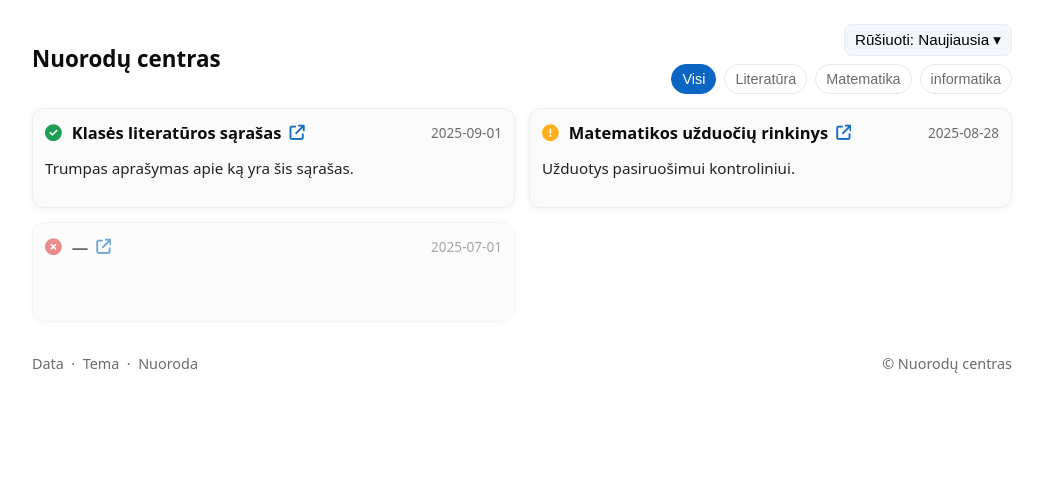
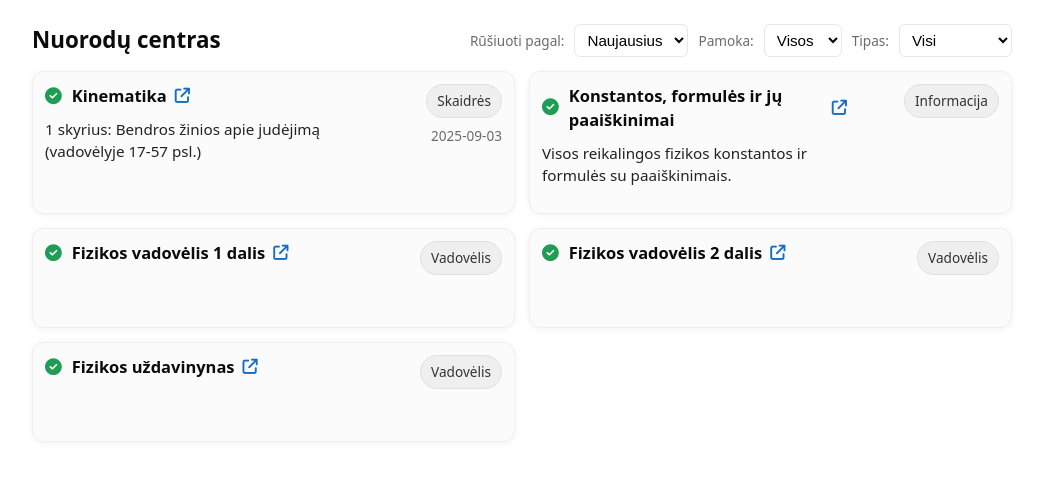
Before and after one commit to ale-ignas/jp2, a plain HTML site: page index.html in a window 1280 px wide. Shown: the whole page, without its empty margins (118-1161 px from the left). Drawn offline with Linux system fonts and the light colour scheme.

Commit message:
Atnaujinta svetainÄ—

```diff
--- a/app.js
+++ b/app.js
@@ -1,13 +1,12 @@
 // app.js — dinaminis konstruotojas iš /data/content.json
-// Funkcijos: filtravimas pagal category, rūšiavimas pagal date, rodymas status icon prieš pavadinimą
-
 (async function(){
   const container = document.getElementById('links');
-  const tagList = document.getElementById('tagList');
-  const sortBtn = document.getElementById('sortBtn');
+  const sortSelect = document.getElementById('sortSelect');
+  const categorySelect = document.getElementById('categorySelect');
+  const resourceSelect = document.getElementById('resourceSelect');
 
   let data = [];
-  let sortDesc = true; // default: naujausia pirmiau
+  let sortDesc = (sortSelect && sortSelect.value === 'desc');
 
   try {
     const resp = await fetch('data/content.json', {cache: "no-store"});
@@ -17,71 +16,100 @@
     console.warn('Klaida kraunant content.json — naudojami pavyzdiniai įrašai.', e);
     data = [
       {
-        "id":"1",
+        "id":"0",
         "date":"2025-09-01",
         "title":"Įvyko klaida",
-        "category":"sistema",
-        "description":"Patikrinti sistemą.",
+        "category":"klaida",
+        "description":"Atsiprašome už nepatogumus.",
         "url":"https://github.com/ale-ignas",
-        "status":"notstarted"
+        "status":"notstarted",
+        "resource":"pranešimas"
       }
     ];
   }
 
-  // padėsim visus įrašus į objektą data; pasiruošim žymas
-  const categories = Array.from(new Set(data.map(d => d.category).filter(Boolean)));
-  categories.forEach(cat => {
-    const b = document.createElement('button');
-    b.className = 'tag';
-    b.dataset.filter = cat;
-    b.textContent = cat;
-    b.addEventListener('click', onFilter);
-    tagList.appendChild(b);
-  });
+  // safety: ensure controls exist (in case index.html slightly different)
+  const ensureSelect = (id, defaultVal) => {
+    const el = document.getElementById(id);
+    if(!el){
+      const s = document.createElement('select');
+      s.id = id;
+      s.innerHTML = `<option value="${defaultVal}">visi</option>`;
+      return s;
+    }
+    return el;
+  };
 
-  // event: sort toggle
-  sortBtn.addEventListener('click', () => {
-    sortDesc = !sortDesc;
-    sortBtn.textContent = sortDesc ? 'Rūšiuoti: Naujiausia ▾' : 'Rūšiuoti: Seniausia ▴';
+  const sortEl = ensureSelect('sortSelect','desc');
+  const catEl = ensureSelect('categorySelect','all');
+  const resEl = ensureSelect('resourceSelect','all');
+
+  // populate filters
+  function populateFilters(dataset){
+    const cats = Array.from(new Set(dataset.map(d => d.category).filter(Boolean))).sort();
+    const ress = Array.from(new Set(dataset.map(d => d.resource).filter(Boolean))).sort();
+
+    // categories
+    if(catEl){
+      catEl.innerHTML = '<option value="all">Visos</option>';
+      cats.forEach(c => {
+        const opt = document.createElement('option'); opt.value = c; opt.textContent = c; catEl.appendChild(opt);
+      });
+    }
+
+    // resources
+    if(resEl){
+      resEl.innerHTML = '<option value="all">Visi</option>';
+      ress.forEach(r => {
+        const opt = document.createElement('option'); opt.value = r; opt.textContent = r; resEl.appendChild(opt);
+      });
+    }
+  }
+
+  populateFilters(data);
+
+  // listeners
+  if(sortEl) sortEl.addEventListener('change', () => {
+    sortDesc = (sortEl.value === 'desc');
     renderCurrent();
   });
+  if(catEl) catEl.addEventListener('change', renderCurrent);
+  if(resEl) resEl.addEventListener('change', renderCurrent);
 
-  // pagrindinis render
   function render(list){
     container.innerHTML = '';
     if(list.length === 0){
-      container.innerHTML = '<p>Nėra įrašų.</p>';
+      container.innerHTML = '<p>Nerasta įrašų pagal pasirinktus filtrus.</p>';
       return;
     }
+
     for(const item of list){
       const article = document.createElement('article');
       article.className = 'card';
-      if(!item.title) article.classList.add('empty');
 
-      // header line: title (left) / date (right)
-      const headerLine = document.createElement('div');
-      headerLine.className = 'header-line';
+      const row = document.createElement('div');
+      row.className = 'card-row';
 
-      const titleWrap = document.createElement('div');
-      titleWrap.className = 'title-wrap';
+      // LEFT: main content (title + desc)
+      const contentCol = document.createElement('div');
+      contentCol.className = 'content-col';
 
-      // status icon element
+      const titleRow = document.createElement('div');
+      titleRow.className = 'title-row';
+
+      // status icon
       const statusIcon = document.createElement('i');
-      statusIcon.classList.add('status'); // common class
-      // map status to FontAwesome class + status class
+      statusIcon.classList.add('status');
       const st = (item.status||'notstarted').toString().toLowerCase();
       if(st === 'done' || st === 'ready' || st === 'paruosta'){
         statusIcon.classList.add('fa-solid','fa-circle-check','done');
-        statusIcon.classList.add('done');
       } else if(st === 'inprogress' || st === 'started' || st === 'pradeta'){
         statusIcon.classList.add('fa-solid','fa-circle-exclamation','inprogress');
       } else {
-        // default not started
         statusIcon.classList.add('fa-solid','fa-circle-xmark','notstarted');
       }
       statusIcon.setAttribute('aria-hidden','true');
 
-      // title link (clickable) with arrow icon
       const a = document.createElement('a');
       a.className = 'title-link';
       a.href = item.url || '#';
@@ -89,62 +117,63 @@
       a.rel = 'noopener noreferrer';
       a.innerHTML = escapeHtml(item.title || '—') + ' <i class="fa-solid fa-arrow-up-right-from-square arrow" aria-hidden="true"></i>';
 
-      titleWrap.appendChild(statusIcon);
-      titleWrap.appendChild(a);
+      titleRow.appendChild(statusIcon);
+      titleRow.appendChild(a);
+      contentCol.appendChild(titleRow);
 
-      const meta = document.createElement('div');
-      meta.className = 'meta';
-      meta.textContent = item.date || '';
-
-      headerLine.appendChild(titleWrap);
-      headerLine.appendChild(meta);
-
-      article.appendChild(headerLine);
-
-      // description
       if(item.description){
         const p = document.createElement('p');
         p.className = 'desc';
         p.textContent = item.description;
-        article.appendChild(p);
+        contentCol.appendChild(p);
       }
 
+      // RIGHT: meta (resource pill + date), aligned right via CSS
+      const metaCol = document.createElement('div');
+      metaCol.className = 'meta-col';
+
+      if(item.resource){
+        const pill = document.createElement('div');
+        pill.className = 'resource-pill';
+        pill.textContent = item.resource;
+        metaCol.appendChild(pill);
+      }
+
+      const dateDiv = document.createElement('div');
+      dateDiv.className = 'date-small';
+      dateDiv.textContent = item.date || '';
+      metaCol.appendChild(dateDiv);
+
+      // append in correct order: left content first, then right meta
+      row.appendChild(contentCol);
+      row.appendChild(metaCol);
+
+      article.appendChild(row);
       container.appendChild(article);
     }
   }
 
-  // filter handler
-  function onFilter(e){
-    const f = e.currentTarget ? e.currentTarget.dataset.filter : e.target.dataset.filter;
-    tagList.querySelectorAll('.tag').forEach(t=>t.classList.remove('active'));
-    e.currentTarget.classList.add('active');
-    renderCurrent();
-  }
-
   function renderCurrent(){
-    // current active tag
-    const active = tagList.querySelector('.tag.active');
-    const filter = active ? active.dataset.filter : 'all';
+    const cat = (catEl && catEl.value) ? catEl.value : 'all';
+    const res = (resEl && resEl.value) ? resEl.value : 'all';
     let list = data.slice();
 
-    // sort by date
+    // filter
+    if(cat && cat !== 'all') list = list.filter(d => d.category === cat);
+    if(res && res !== 'all') list = list.filter(d => d.resource === res);
+
+    // sort
     list.sort((a,b) => {
       const da = a.date ? new Date(a.date).getTime() : 0;
       const db = b.date ? new Date(b.date).getTime() : 0;
       return sortDesc ? db - da : da - db;
     });
 
-    if(filter && filter !== 'all') list = list.filter(d => d.category === filter);
     render(list);
   }
 
-  // attach click for statically added 'visi' button
-  tagList.querySelectorAll('.tag').forEach(b => b.addEventListener('click', onFilter));
-
-  // initial render
   renderCurrent();
 
-  // util: saugus HTML escaping
   function escapeHtml(str){
     if(!str) return '';
     return String(str)
@@ -154,4 +183,5 @@
       .replace(/"/g, '&quot;')
       .replace(/'/g, '&#39;');
   }
+
 })();
--- a/data/content.json
+++ b/data/content.json
@@ -1,29 +1,52 @@
 [
   {
     "id": "1",
-    "date": "2025-09-01",
-    "title": "Klasės literatūros sąrašas",
-    "category": "Literatūra",
-    "description": "Trumpas aprašymas apie ką yra šis sąrašas.",
-    "url": "https://example.com/literatura",
-    "status": "done"
+    "date": "2025-09-03",
+    "title": "Kinematika",
+    "category": "Fizika",
+    "description": "1 skyrius: Bendros žinios apie judėjimą (vadovėlyje 17-57 psl.)",
+    "url": "https://docs.google.com/presentation/d/10pm-yAX-SFgox46iCLfCdDyeZrqfUHvm/edit?usp=sharing&ouid=114297476595424122020&rtpof=true&sd=true",
+    "status": "done",
+    "resource": "Skaidrės"
   },
-  {
+    {
     "id": "2",
-    "date": "2025-08-28",
-    "title": "Matematikos užduočių rinkinys",
-    "category": "Matematika",
-    "description": "Užduotys pasiruošimui kontroliniui.",
-    "url": "https://example.com/matematika",
-    "status": "inprogress"
+    "date": "",
+    "title": "Konstantos, formulės ir jų paaiškinimai",
+    "category": "Fizika",
+    "description": "Visos reikalingos fizikos konstantos ir formulės su paaiškinimais.",
+    "url": "https://drive.google.com/file/d/1GHG3lFIPsJFbxDsBBTyYJWwGm7B1iu-Y/view?usp=sharing",
+    "status": "done",
+    "resource": "Informacija"
   },
   {
     "id": "3",
-    "date": "2025-07-01",
-    "title": "",
-    "category": "informatika",
+    "date": "",
+    "title": "Fizikos vadovėlis 1 dalis",
+    "category": "Fizika",
     "description": "",
-    "url": "",
-    "status": "notstarted"
+    "url": "https://drive.google.com/file/d/1kvnnYxqSWcyPu06HpG6WH7gahcdhtedm/view?usp=sharing",
+    "status": "done",
+    "resource": "Vadovėlis"
+  },
+  {
+    "id": "4",
+    "date": "",
+    "title": "Fizikos vadovėlis 2 dalis",
+    "category": "Fizika",
+    "description": "",
+    "url": "https://drive.google.com/file/d/1q1ExQW1NIbIabpfslsRUrivvjx3PZ2ga/view?usp=sharing",
+    "status": "done",
+    "resource": "Vadovėlis"
+  },
+  {
+    "id": "5",
+    "date": "",
+    "title": "Fizikos uždavinynas",
+    "category": "Fizika",
+    "description": "",
+    "url": "https://drive.google.com/file/d/1IEWXGHjhOEuKYu8t3eKxojBoaiHE95Lt/view?usp=sharing",
+    "status": "done",
+    "resource": "Vadovėlis"
   }
 ]
--- a/index.html
+++ b/index.html
@@ -1,15 +1,19 @@
 <!doctype html>
 <html lang="lt">
+
 <head>
+
   <meta charset="utf-8" />
   <meta name="viewport" content="width=device-width,initial-scale=1" />
-  <title>Nuorodų centras — Nuorodos</title>
 
-  <!-- Font Awesome CDN (naudojame v6+ klasėms fa-solid) -->
-   <script src="https://kit.fontawesome.com/b20638a482.js" crossorigin="anonymous"></script>
+  <title>Nuorodų centras - JP2</title>
+
+  <link rel="stylesheet" href="https://cdnjs.cloudflare.com/ajax/libs/font-awesome/6.4.0/css/all.min.css" crossorigin="anonymous"/>
 
   <link rel="stylesheet" href="styles.css" />
+
 </head>
+
 <body>
   <main class="wrap">
     <header class="header">
@@ -17,13 +21,23 @@
         <h1 class="site-title">Nuorodų centras</h1>
 
         <div class="controls">
-          <div id="sortWrap">
-            <button id="sortBtn" class="sort-btn" aria-pressed="false">Rūšiuoti: Naujiausia ▾</button>
+          <div class="control-row">
+            <label for="sortSelect">Rūšiuoti pagal:</label>
+            <select id="sortSelect" aria-label="Rūšiuoti pagal datą">
+              <option value="desc">Naujausius</option>
+              <option value="asc">Seniausius</option>
+            </select>
+
+            <label for="categorySelect">Pamoka:</label>
+            <select id="categorySelect" aria-label="Filtruoti pagal pamoką">
+              <option value="all">Visos</option>
+            </select>
+
+            <label for="resourceSelect">Tipas:</label>
+            <select id="resourceSelect" aria-label="Filtruoti pagal tipą">
+              <option value="all">Visi</option>
+            </select>
           </div>
-          <nav class="tags" aria-label="Kategorijos" id="tagList">
-            <button class="tag active" data-filter="all">Visi</button>
-            <!-- kitos žymos užkraunamos iš data/content.json -->
-          </nav>
         </div>
       </div>
     </header>
@@ -34,12 +48,7 @@
       </noscript>
     </section>
 
-    <footer class="footer">
-      <p>Data &nbsp;&middot;&nbsp; Tema &nbsp;&middot;&nbsp; Nuoroda</p>
-      <p class="credits">© Nuorodų centras</p>
-    </footer>
   </main>
-
   <script src="app.js"></script>
 </body>
 </html>
--- a/styles.css
+++ b/styles.css
@@ -12,6 +12,8 @@
   --red: #d94040;
   --green: #1f9d55;
   --yellow: #ffb020;
+  --pill-bg: #efefef;
+  --pill-text: #333;
 }
 
 *{box-sizing:border-box}
@@ -25,61 +27,72 @@ body{
 .top-row{display:flex;justify-content:space-between;align-items:center;gap:12px}
 .site-title{margin:0;font-size:1.4rem}
 
-/* controls stack: sort button + tags */
+/* controls */
 .controls{display:flex;flex-direction:column;align-items:flex-end;gap:8px}
-.sort-btn{
-  background:#f3f6fb;border:1px solid #e6eef9;padding:6px 10px;border-radius:8px;cursor:pointer;font-size:0.95rem;
+.control-row{
+  display:flex;align-items:center;gap:10px;flex-wrap:wrap;
 }
-.sort-btn:focus{outline:none;box-shadow:var(--focus-outline)}
+.control-row label{font-size:0.85rem;color:var(--muted)}
+.control-row select{
+  padding:6px 8px;border-radius:6px;border:1px solid #e5e7eb;background:white;font-size:0.95rem;
+}
+.control-row select:focus{outline:none;box-shadow:var(--focus-outline)}
 
-.tags{display:flex;gap:8px;flex-wrap:wrap}
-.tag{
-  background:transparent;border:1px solid #e9e9e9;padding:6px 10px;border-radius:999px;cursor:pointer;
-  font-size:0.9rem;color:var(--muted)
-}
-.tag.active{background:var(--accent);color:white;border-color:var(--accent)}
-.tag:focus{outline:none;box-shadow:var(--focus-outline);border-radius:999px}
-
+/* list grid */
 .links{display:grid;grid-template-columns:repeat(auto-fill,minmax(320px,1fr));gap:var(--gap);margin-top:14px}
 .card{
   background:var(--card);border-radius:var(--radius);padding:12px;border:1px solid #efefef;box-shadow:var(--shadow);
-  display:flex;flex-direction:column;gap:8px;min-height:100px;
+  display:flex;flex-direction:column;gap:10px;min-height:100px;
 }
-.header-line{display:flex;align-items:center;justify-content:space-between;gap:8px}
-.title-wrap{display:flex;align-items:center;gap:10px;min-width:0}
 
-/* status icon */
+/* Layout inside card:
+   left column = main content (title + desc)
+   right column = meta (type pill + date)
+*/
+.card-row{
+  display:grid;
+  grid-template-columns: 1fr 140px;
+  gap:12px;
+  align-items:start;
+}
+
+/* right meta column (align to right) */
+.meta-col{
+  display:flex;
+  flex-direction:column;
+  gap:8px;
+  align-items:flex-end;   /* right-align pill and date */
+  justify-content:flex-start;
+  min-width:0;
+}
+.resource-pill{
+  background:var(--pill-bg);
+  color:var(--pill-text);
+  font-size:0.85rem;
+  padding:6px 10px;border-radius:999px;border:1px solid #e0e0e0;text-transform:capitalize;
+  white-space:nowrap;
+}
+.date-small{font-size:0.85rem;color:var(--muted)}
+
+/* left content */
+.content-col{display:flex;flex-direction:column;gap:8px}
+.title-row{display:flex;align-items:center;gap:10px}
 .status{font-size:1.05rem}
 .status.notstarted{color:var(--red)}
 .status.done{color:var(--green)}
 .status.inprogress{color:var(--yellow)}
 
-/* title link: no underline, left */
 .title-link{
   font-size:1.03rem;font-weight:600;text-decoration:none;color:var(--text);display:inline-flex;align-items:center;gap:8px;
-  white-space:nowrap;overflow:hidden;text-overflow:ellipsis;
 }
-.title-link:hover{text-decoration:none;opacity:0.95}
-.title-link:focus{outline:none;box-shadow:var(--focus-outline);border-radius:6px;padding:2px 4px}
-
-/* arrow icon after title */
 .title-link .arrow{font-size:0.95rem;color:var(--accent);opacity:0.95}
 
-/* data */
-.meta{font-size:0.85rem;color:var(--muted);white-space:nowrap}
+.desc{font-size:0.95rem;color:#222;margin-top:2px;overflow-wrap:break-word}
 
-/* description */
-.desc{font-size:0.95rem;color:#222;margin-top:4px;overflow-wrap:break-word}
-
-/* empty state */
-.card.empty{opacity:0.6;text-align:center}
-
-/* footer */
-.footer{display:flex;justify-content:space-between;align-items:center;margin-top:18px;color:var(--muted);font-size:0.9rem}
-
-/* responsive */
-@media (max-width:760px){
-  .controls{align-items:flex-start}
-  .top-row{flex-direction:column;align-items:flex-start;gap:12px}
-  .links{grid-template-columns:1fr}
+/* responsive: on small screens, stack columns (meta under content) */
+@media (max-width:720px){
+  .card-row{grid-template-columns:1fr;gap:8px}
+  .meta-col{order:2;flex-direction:row;gap:12px;align-items:center}
+  .resource-pill{order:1}
+  .date-small{order:2}
 }
```
